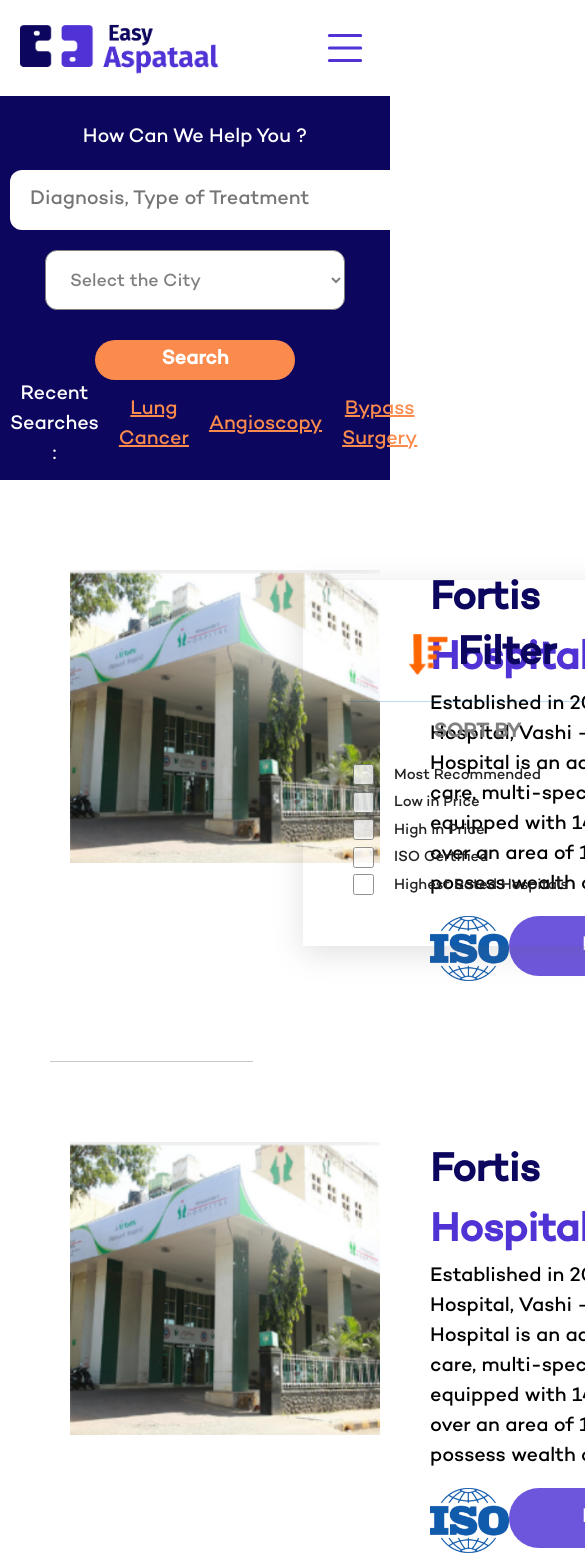
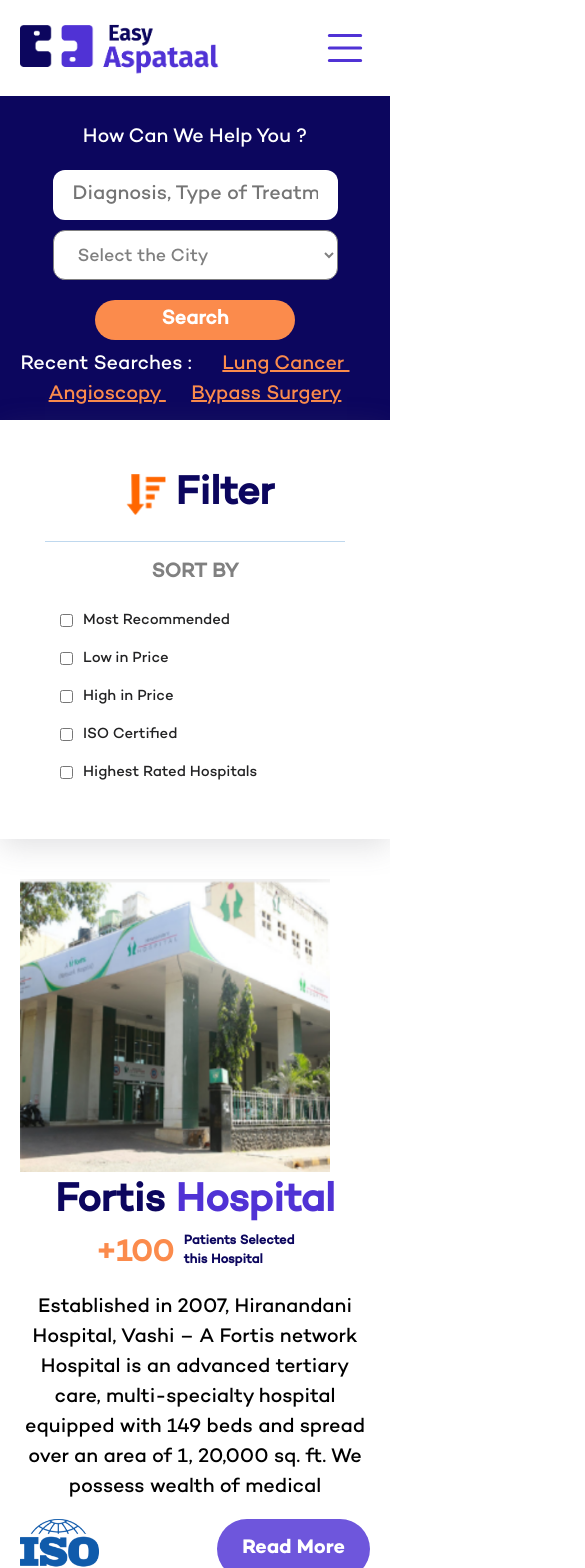
Before and after one commit to gorfadumesh/easy_aspataal, a React (Create React App) app: page /HospitalSearch in a window 390 px wide. Shown: the top 1568 px of the page, 585 px wide, since content can reach past the window. Built offline with nearby package versions, Linux system fonts and the light colour scheme.

Commit message:
hospital search changes

```diff
--- a/src/App.css
+++ b/src/App.css
@@ -206,7 +206,7 @@
 .search-hospitals-input {
   margin: 0 20px 0 0;
   /* min-width: auto; */
-  width: 600px;
+  width: 500px;
   height: 60px;
   padding: 10px 20px 10px 20px;
   border: none;
@@ -223,7 +223,7 @@
   height: 60px;
   outline: 0;
   padding: 4px 40px 0 20px;
-  width: 300px;
+  width: 225px;
 }
 .search-button {
   /* height: 3em; */
@@ -269,6 +269,18 @@
   margin-top: 30px;
   /* margin-left: 395px; */
   display: flex;
+  flex-flow: row nowrap;
+  /* justify-content: center; */
+  align-content: center;
+  align-items: center;
+  /* border:1px solid #e3f2fd; */
+}
+.recent-hospital-search {
+  font-size: 20px;
+  text-align: center;
+  margin-top: 10px;
+  /* margin-left: 395px; */
+  /* display: flex; */
   flex-flow: row nowrap;
   /* justify-content: center; */
   align-content: center;
@@ -1538,11 +1550,21 @@
 .hospital-list-filter p {
   align-items: center;
 }
+.hospital-list-filter-mobile {
+  display: none;
+}
+.filter-list-font input {
+  margin: 10px;
+}
 .filter-list-font {
+  align-items: center;
   display: flex;
   font-size: 15px;
   margin: 5px;
   color: #222223;
+}
+.filter-list-font input {
+  margin: 10px;
 }
 .hospital-list-filter {
   width: 100%;
@@ -1582,6 +1604,10 @@
   display: flex;
   justify-content: space-between;
 }
+.hospital-card-footer {
+  display: flex;
+  justify-content: space-between;
+}
 .hospital-card-img {
   width: 310px;
   height: 100%;
@@ -2128,4 +2154,60 @@
   .card-text {
     padding: 0;
   }
-}
+  .search-hospitals-input {
+    margin: auto;
+    width: 285px;
+    height: 50px;
+  }
+  .serarch-input-select {
+    width: 285px;
+    margin: 10px;
+    height: 50px;
+  }
+  .hospital-list {
+    width: auto;
+  }
+  .hospital-list-card {
+    justify-content: center;
+    display: block;
+    margin: none;
+  }
+  .hospital-listing {
+    margin: auto;
+  }
+  .hospital-card-text {
+    margin: auto;
+    text-align: center;
+  }
+  .hospital-footer-button {
+    width: auto;
+    margin: 0;
+  }
+  .hospital-card-header {
+    display: block;
+  }
+  .hospital-card-footer-text {
+    justify-content: center;
+  }
+  .hospital-list-line {
+    margin: 0;
+  }
+  .hospital-list-filter-mobile {
+    display: block;
+    width: 100%;
+    height: 100% auto;
+    text-align: left;
+    /* margin: 50px; */
+    padding: 45px;
+    color: #06b;
+    box-shadow: rgba(100, 100, 111, 0.2) 0px 7px 29px 0px;
+    align-items: center !important;
+    justify-content: center !important;
+  }
+  .filter-list-font {
+    align-items: center !important;
+  }
+  .hospital-list-filter {
+    display: none;
+  }
+}
--- a/src/components/HospitalListing.js
+++ b/src/components/HospitalListing.js
@@ -11,6 +11,18 @@
     return (
         <div className="hospital-listing">
             <div className="hospital-list">
+                <div>
+                    <div className="hospital-list-filter-mobile">
+                        <p className="filter-title"> <img src={Filter} className="filter-img" />Filter</p>
+                        <hr />
+                        <p className="filter-font">SORT BY</p>
+                        <p className="filter-list-font">  <input type="checkbox" ></input> Most Recommended</p>
+                        <p className="filter-list-font">  <input type="checkbox" ></input> Low in Price</p>
+                        <p className="filter-list-font">  <input type="checkbox" ></input> High in Price</p>
+                        <p className="filter-list-font">  <input type="checkbox" ></input> ISO Certified</p>
+                        <p className="filter-list-font">  <input type="checkbox" ></input> Highest Rated Hospitals</p>
+                    </div>
+                </div>
                 <div className="hospital-list-card">
                     <img src={image1} alt="Avatar" className="hospital-card-img" />
                     <div className="hospital-card-text">
@@ -22,7 +34,7 @@
                         </div>
                         <p>Established in 2007, Hiranandani Hospital, Vashi – A Fortis network Hospital is an advanced tertiary care, multi-specialty hospital equipped with 149 beds and spread over an area of 1, 20,000 sq. ft. We possess wealth of medical </p>
 
-                        <div className="hospital-card-header">
+                        <div className="hospital-card-footer">
                             <img src={iso} alt="Avatar" /> <button className="hospital-footer-button">Read More</button></div>
 
                     </div>
@@ -39,7 +51,7 @@
                         </div>
                         <p>Established in 2007, Hiranandani Hospital, Vashi – A Fortis network Hospital is an advanced tertiary care, multi-specialty hospital equipped with 149 beds and spread over an area of 1, 20,000 sq. ft. We possess wealth of medical </p>
 
-                        <div className="hospital-card-header">
+                        <div className="hospital-card-footer">
                             <img src={iso} alt="Avatar" /> <button className="hospital-footer-button">Read More</button></div>
 
                     </div>
@@ -56,7 +68,7 @@
                         </div>
                         <p>Established in 2007, Hiranandani Hospital, Vashi – A Fortis network Hospital is an advanced tertiary care, multi-specialty hospital equipped with 149 beds and spread over an area of 1, 20,000 sq. ft. We possess wealth of medical </p>
 
-                        <div className="hospital-card-header">
+                        <div className="hospital-card-footer">
                             <img src={iso} alt="Avatar" /> <button className="hospital-footer-button">Read More</button></div>
 
                     </div>
@@ -73,7 +85,7 @@
                         </div>
                         <p>Established in 2007, Hiranandani Hospital, Vashi – A Fortis network Hospital is an advanced tertiary care, multi-specialty hospital equipped with 149 beds and spread over an area of 1, 20,000 sq. ft. We possess wealth of medical </p>
 
-                        <div className="hospital-card-header">
+                        <div className="hospital-card-footer">
                             <img src={iso} alt="Avatar" /> <button className="hospital-footer-button">Read More</button></div>
 
                     </div>
--- a/src/components/SearchHospital.js
+++ b/src/components/SearchHospital.js
@@ -24,7 +24,7 @@
                     </div>
                 </div>
 
-                <div className="recent-search" >
+                <div className="recent-hospital-search" >
                     <span style={{ color: "white" }} >Recent Searches :</span>  &emsp; <a className="link-font" href="#home">Lung Cancer </a>  &emsp; <a className="link-font" href="#home">Angioscopy </a>  &emsp; <a className="link-font" href="#home">Bypass Surgery</a>
                 </div>
 
```
